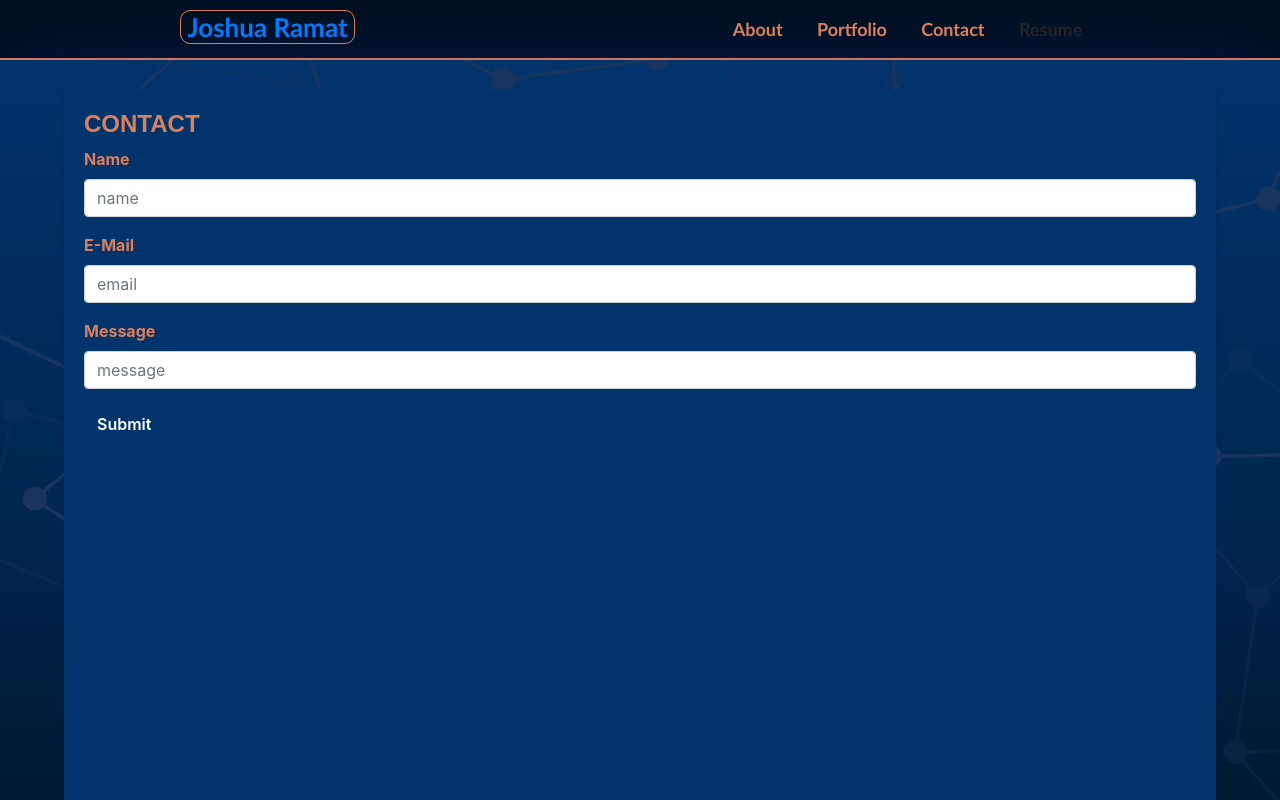
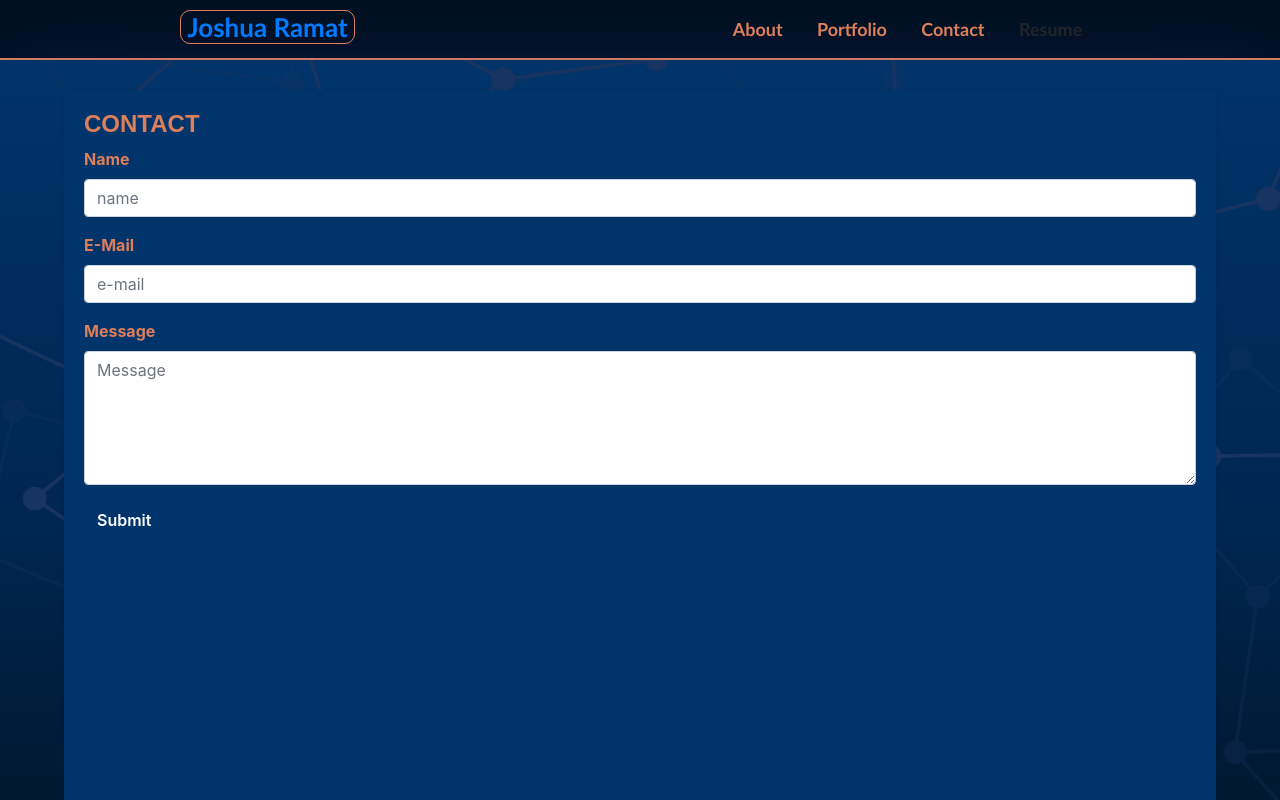
Before and after one commit to joshuaramat/ReactPort, a React (Create React App) app: page /contact in a window 1280 px wide. Shown: the top 800 px of the page. Built offline with nearby package versions, Linux system fonts and the light colour scheme; the HTML template or start-up script is replaced by a standard one.

Commit message:
added a conditional error message for error handling

```diff
--- a/src/components/Contact/contact.js
+++ b/src/components/Contact/contact.js
@@ -3,9 +3,7 @@ import { validateEmail } from '../../utils/helpers';
 
 function Contact() {
   const [formState, setFormState] = useState({name: '', email: '', message: ''});
-
   const [errorMessage, setErrrorMessage] = useState('');
-
   const { name, email, message } = formState;
 
   function handleSubmit(e) {
@@ -13,7 +11,7 @@ function Contact() {
   }
 
   function handleChange(e) {
-    if (e.target.target.value === 'email') {
+    if (e.target.target.value === 'E-Mail') {
       const isValid = validateEmail(e.target.value);
       console.log(isValid);
 
@@ -34,9 +32,6 @@ function Contact() {
         setFormState({ ...formState, [e.target.name]: e.target.value })
       }
   }
-
-  console.log(formState);
-
 
   return (
     <section className='contact cover'>
@@ -59,7 +54,7 @@ function Contact() {
             <input
               type='text'
               className='form-control'
-              placeholder='email'
+              placeholder='e-mail'
               defaultValue={email}
               onBlur={handleChange}
             />
@@ -67,14 +62,22 @@ function Contact() {
 
           <div className='form-group'>
             <label htmlFor='Message'>Message</label>
-            <input
-              type='text'
+            <textarea
+              name='message'
+              rows='5'
               className='form-control'
-              placeholder='message'
+              placeholder='Message'
               defaultValue={message}
               onBlur={handleChange}
             />
           </div>
+
+          {errorMessage && (
+            <div>
+              <p className='error'>{errorMessage}</p>
+            </div>
+          )}
+
           <button type='submit' className='btn'>Submit</button>
         </form>
       </div>
```
